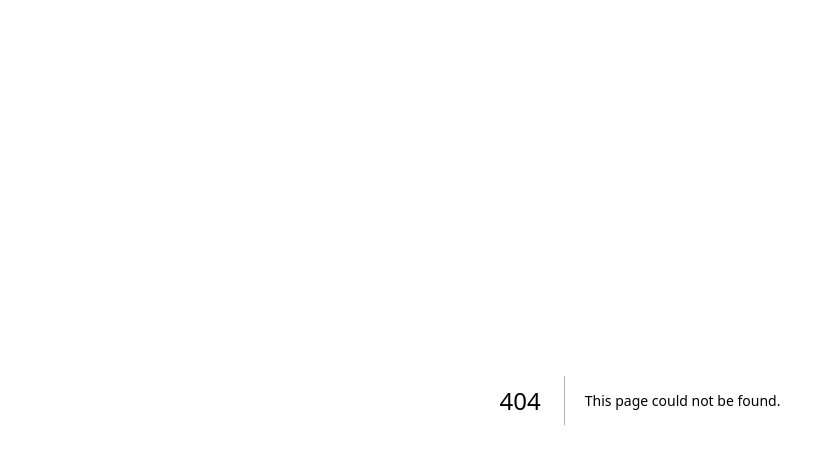
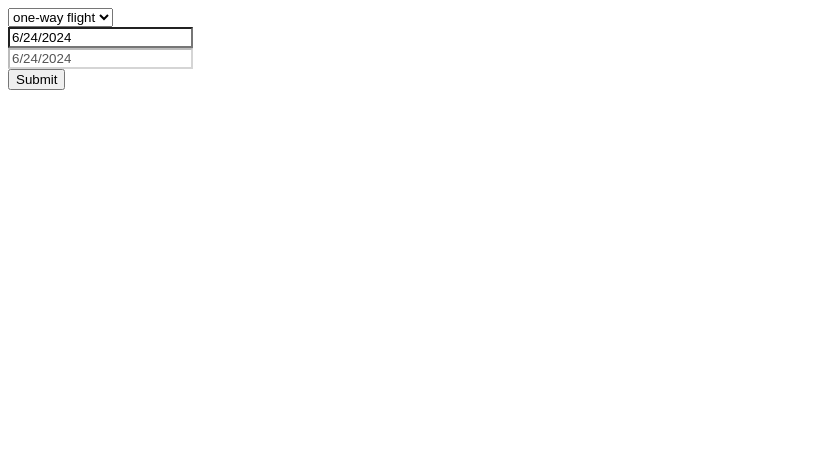
Before and after one commit to alexbasson/7gui-nextjs, a Next.js app: page /flight-booker in a window 1280 px wide. Before the commit this address had no page. Shown: the top 464 px of the page, without its empty margins (0-835 px from the left). Built offline with nearby package versions, Linux system fonts and the light colour scheme.

Commit message:
Implement flight booker task

```diff
--- /dev/null
+++ b/src/app/flight-booker/flight-booker.tsx
@@ -0,0 +1,129 @@
+'use client'
+
+import {ChangeEvent, FormEvent, useState} from "react";
+
+type FlightType = "one-way" | "return"
+type FlightTypeOption = {
+  flightType: FlightType,
+  displayValue: string,
+}
+
+export default function FlightBooker() {
+  const flightTypeOptions: FlightTypeOption[] = [
+    {
+      flightType: "one-way",
+      displayValue: "one-way flight",
+    },
+    {
+      flightType: "return",
+      displayValue: "return flight",
+    },
+  ]
+  const validDateRegex = new RegExp("\\d{1,2}\\/\\d{1,2}\\/\\d{4}")
+
+  const today = (): string => {
+    const date = new Date()
+    return `${date.getMonth()}/${date.getDate()}/${date.getFullYear()}`
+  }
+
+  const [flightType, setFlightType] = useState<FlightType>('one-way')
+  const [departureDate, setDepartureDate] = useState<string>(today());
+  const [returnDate, setReturnDate] = useState<string>(today());
+  const [returnDateEnabled, setReturnDateEnabled] = useState<boolean>(false)
+  const [displayMessage, setDisplayMessage] = useState<boolean>(false)
+  const [submitEnabled, setSubmitEnabled] = useState<boolean>(true)
+  const [departureDateValid, setDepartureDateValid] = useState<boolean>(validDateRegex.test(departureDate))
+  const [returnDateValid, setReturnDateValid] = useState<boolean>(validDateRegex.test(returnDate))
+
+  const handleFlightTypeChange = (event: ChangeEvent<HTMLSelectElement>) => {
+    event.preventDefault()
+
+    const inputValue = event.target.options[event.target.selectedIndex].value as FlightType ?? 'one-way'
+    setFlightType(inputValue)
+    setReturnDateEnabled(inputValue === 'return')
+  }
+
+  const handleDepartureDateChange = (event: ChangeEvent<HTMLInputElement>) => {
+    event.preventDefault()
+    const input = event.target.value
+
+    setDepartureDate(input)
+    setDepartureDateValid(validDateRegex.test(input))
+    setSubmitEnabled(validDateRegex.test(input))
+  }
+
+  const handleReturnDateChange = (event: ChangeEvent<HTMLInputElement>) => {
+    event.preventDefault()
+    const input = event.target.value
+
+    setReturnDate(input)
+    const inputIsValidDate = validDateRegex.test(input)
+    setReturnDateValid(inputIsValidDate)
+
+    const returnDateIsValid = inputIsValidDate && returnDateIsAtOrAfterDepartureDate()
+    setSubmitEnabled(returnDateIsValid)
+  }
+
+  const dateToInt = (date: string): number => {
+    const [month, day, year] = date.split('/')
+    return parseInt(year + month + day) ?? 0
+  }
+
+  const returnDateIsAtOrAfterDepartureDate = (): boolean => {
+    return dateToInt(departureDate) <= dateToInt(returnDate);
+  }
+
+  const handleSubmit = (event: FormEvent<HTMLFormElement>) => {
+    event.preventDefault()
+
+    setDisplayMessage(true)
+  }
+
+  const message = () => {
+    const flightTypeDisplayValue = flightTypeOptions.find((option) => option.flightType === flightType)?.displayValue ?? ''
+    return `You have booked a ${flightTypeDisplayValue} on ${departureDate}.`
+  }
+
+  return (
+    <form onSubmit={handleSubmit}>
+      <div>
+        <select
+          value={flightType}
+          onChange={handleFlightTypeChange}
+          data-testid="flight-type"
+        >
+          {
+            flightTypeOptions.map((option) => <option key={option.flightType} value={option.flightType}>{option.displayValue}</option>)
+          }
+        </select>
+      </div>
+
+      <div>
+        <input
+          value={departureDate}
+          onChange={handleDepartureDateChange}
+          style={{background: `${departureDateValid ? 'none' : 'red'}`}}
+          data-testid='departure-date'
+        />
+      </div>
+
+      <div>
+        <input
+          value={returnDate}
+          onChange={handleReturnDateChange}
+          style={{background: `${returnDateValid ? 'none' : 'red'}`}}
+          disabled={!returnDateEnabled}
+          data-testid='return-date'
+        />
+      </div>
+
+      <div>
+        <button type='submit' disabled={!submitEnabled} data-testid='submit'>Submit</button>
+      </div>
+
+      <div>
+        { displayMessage ? <p data-testid='message'>{message()}</p> : <></> }
+      </div>
+    </form>
+  )
+}
--- /dev/null
+++ b/src/app/flight-booker/page.tsx
@@ -0,0 +1,9 @@
+import FlightBooker from "@/app/flight-booker/flight-booker";
+
+export default function Page() {
+  return (
+    <div>
+      <FlightBooker />
+    </div>
+  )
+}
--- a/src/app/layout.tsx
+++ b/src/app/layout.tsx
@@ -1,14 +1,3 @@
-import type { Metadata } from "next";
-import { Inter } from "next/font/google";
-import "./globals.css";
-
-const inter = Inter({ subsets: ["latin"] });
-
-export const metadata: Metadata = {
-  title: "Create Next App",
-  description: "Generated by create next app",
-};
-
 export default function RootLayout({
   children,
 }: Readonly<{
@@ -16,7 +5,7 @@ export default function RootLayout({
 }>) {
   return (
     <html lang="en">
-      <body className={inter.className}>{children}</body>
+      <body>{children}</body>
     </html>
   );
 }
```
Also changed, not shown: 1 other file (tests, documents, lock files or other folders).
